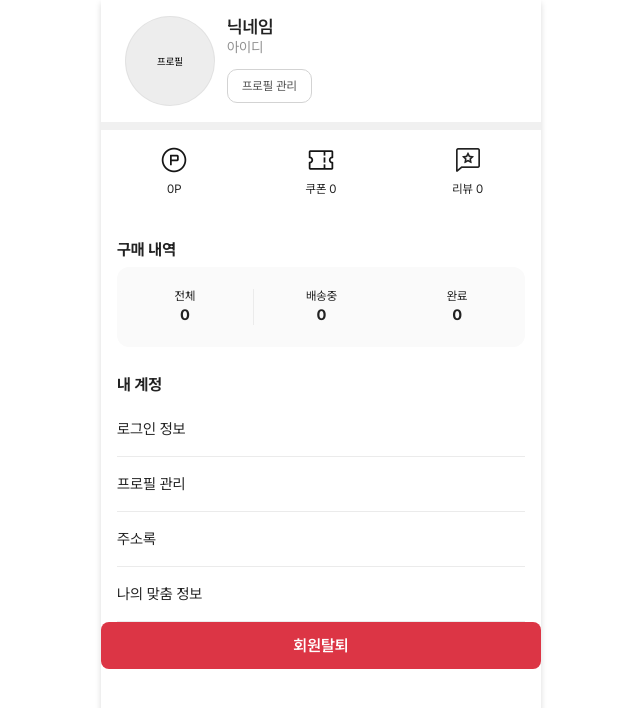
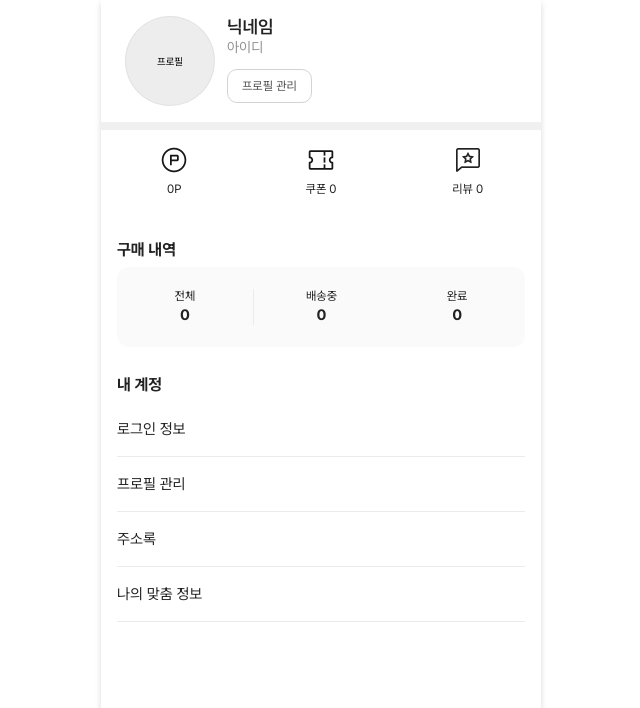
Before and after one commit to FRONT-END-BOOTCAMP-PLUS-5/KNACK, a Next.js app: page /my in a window 1280 px wide. Shown: the top 708 px of the page, without its empty margins (319-959 px from the left). Built offline with nearby package versions, Linux system fonts and the light colour scheme.

Commit message:
회원탈퇴 위치 변경

```diff
--- a/app/(user)/my/page.tsx
+++ b/app/(user)/my/page.tsx
@@ -1,6 +1,5 @@
 'use client';
 
-import { useRouter } from 'next/navigation';
 import styles from './myPage.module.scss';
 import Flex from '@/components/common/Flex';
 import Text from '@/components/common/Text';
@@ -10,12 +9,6 @@ import ActionGrid from '@/components/my/ActionGrid';
 import MyNav from '@/components/my/MyNav';
 
 export default function MyPage() {
-  const router = useRouter();
-
-  const handleWithdrawalClick = () => {
-    router.push('/my/withdrawal');
-  };
-
   return (
     <section className={styles.my_page}>
       <section>
@@ -38,10 +31,6 @@ export default function MyPage() {
       <BuyList />
       <div className={styles.block} />
       <MyNav />
-
-      <button className={styles.withdrawal_button} onClick={handleWithdrawalClick}>
-        회원탈퇴
-      </button>
     </section>
   );
 }
--- a/app/(user)/my/profile/page.tsx
+++ b/app/(user)/my/profile/page.tsx
@@ -5,6 +5,7 @@ import Text from '@/components/common/Text';
 import Flex from '@/components/common/Flex';
 import Switch from '@/components/common/Switch';
 import { useState } from 'react';
+import Link from 'next/link';
 
 const ProfilePage = () => {
   const [privacyOn, setPrivacyOn] = useState(false);
@@ -62,6 +63,10 @@ const ProfilePage = () => {
           <Switch isActive={emailOn} onActive={() => setEmailOn(!emailOn)} />
         </Flex>
       </section>
+
+      <Link href={'/my/withdrawal'} className={styles.withdrawal_button}>
+        회원탈퇴
+      </Link>
     </section>
   );
 };
```
